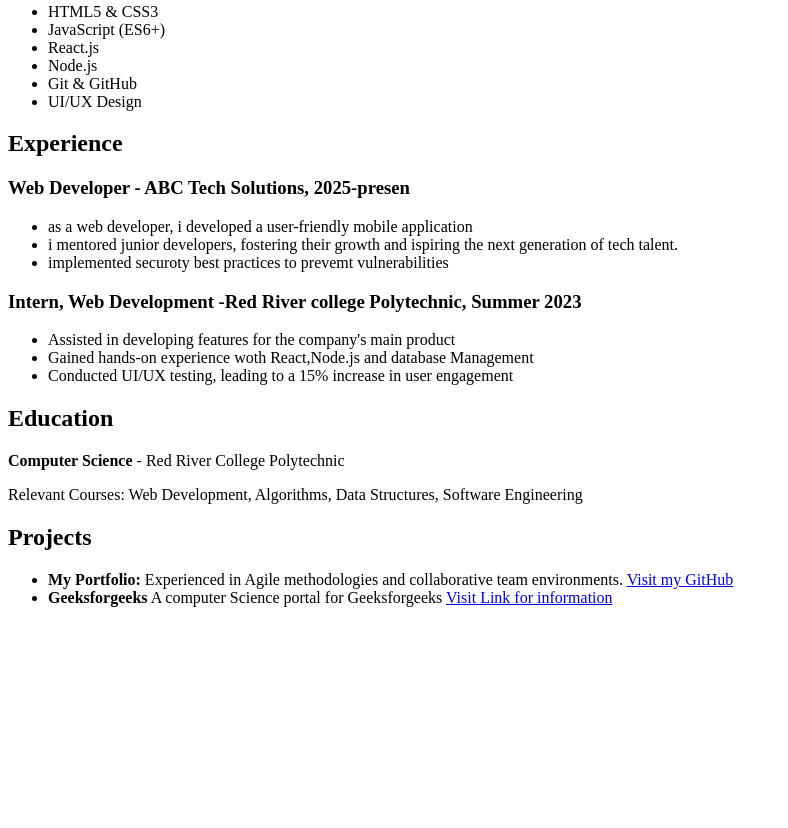
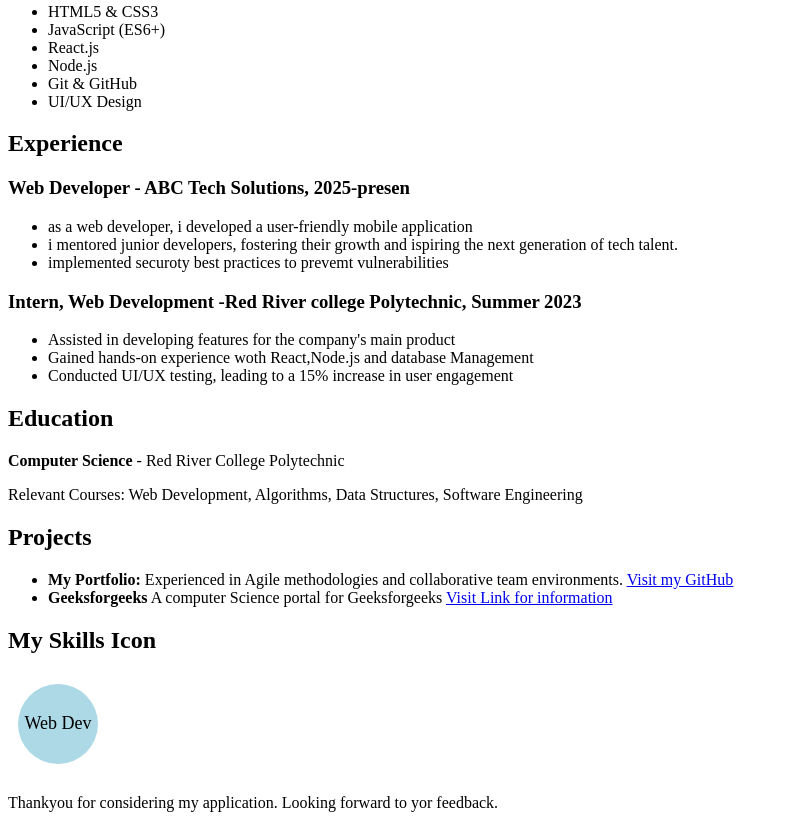
Before and after one commit to jashansidhu92/Assignment-1-front-end-dev, a plain HTML site: page index.HTML in a window 1280 px wide. Shown: the part 485-1313 px from the top of the page, without its empty margins (0-788 px from the left). Before the commit the page ends 1108 px from the top, so only its background shows below. Drawn offline with Linux system fonts and the light colour scheme.

Commit message:
made a svg icon that suits my resume and a meaningfull message

```diff
--- a/index.HTML
+++ b/index.HTML
@@ -82,6 +82,19 @@
     </ul>
   </section>
 
+  <!-- SVG Graphic Section -->
+  <section class="svg">
+    <h2>My Skills Icon</h2>
+    <svg xmlns="http://www.w3.org/2000/svg" viewBox="0 0 100 100" width="100" height="100">
+      <circle cx="50" cy="50" r="40" fill="lightblue" />
+      <text x="50%" y="50%" font-size="18" text-anchor="middle" fill="black" dy=".3em">Web Dev</text>
+    </svg>
+  </section>
+
+  <p>
+    Thankyou for considering my application. Looking forward to yor feedback.
+</p>
+
 
 
 </body>
```
